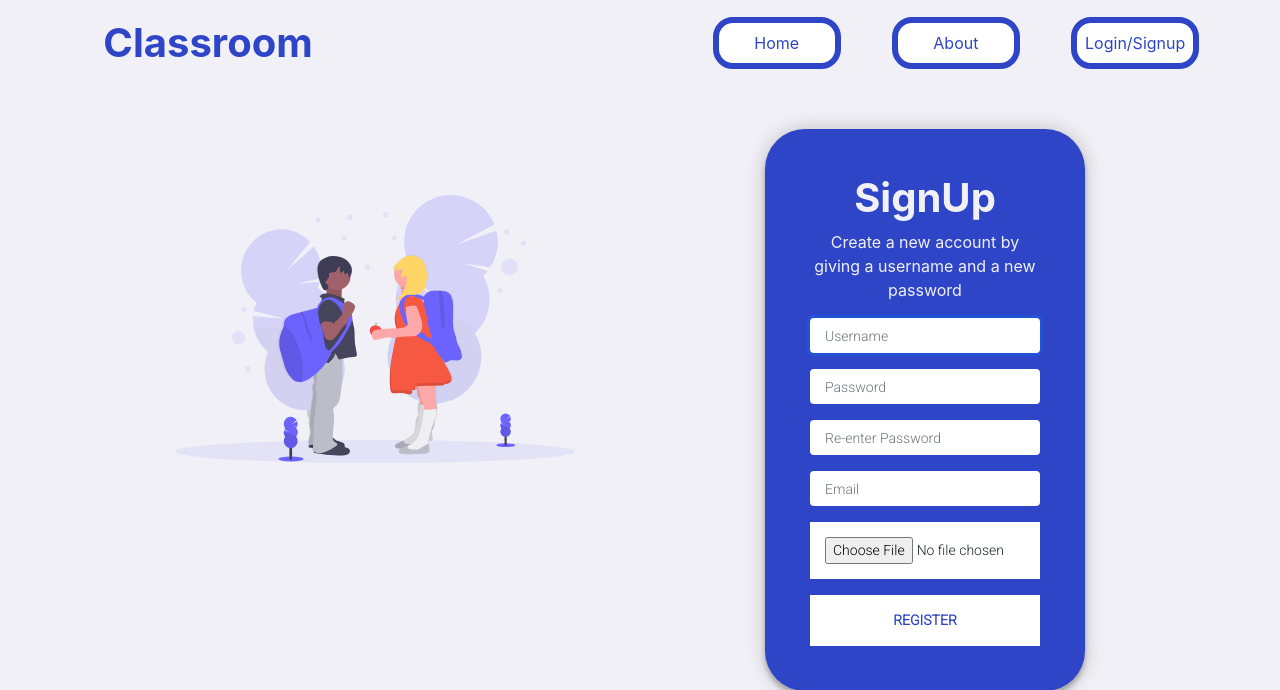
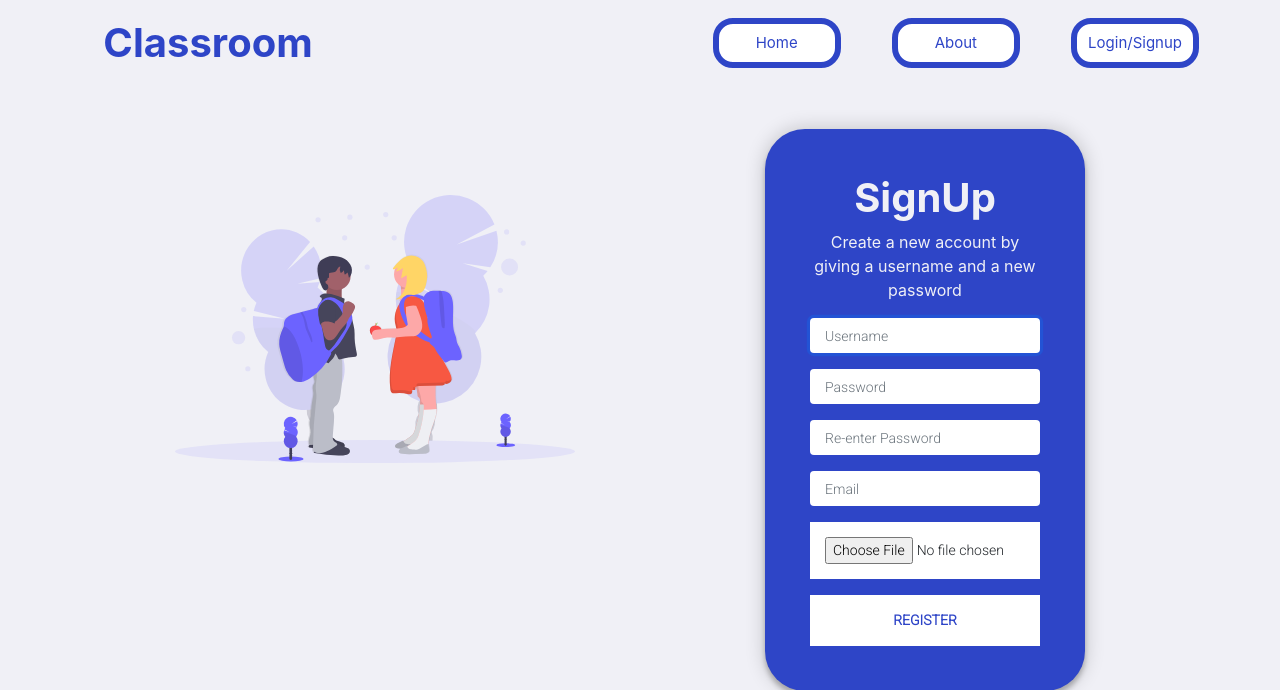
Before and after one commit to Aafiya-H/Classroom, a Django app: page /register/ in a window 1280 px wide. Shown: the top 690 px of the page. Run offline with Django 3.2, Linux system fonts and the light colour scheme; some libraries are stand-ins or nearby versions.

Commit message:
Duplicate classes handled

```diff
--- a/base/views.py
+++ b/base/views.py
@@ -163,6 +163,9 @@ def join_class_request(request):
         code = request.POST.get('class_code')
         try:
             classroom = Classrooms.objects.get(class_code=code)
+            student = Students.objects.filter(student_id = request.user, classroom_id = classroom)
+            if (student.count()!=0):
+                return redirect('home')
         except Exception as e:
             print(e)
             return JsonResponse({'status':'FAIL','message':str(e)})
--- a/static/css/main.css
+++ b/static/css/main.css
@@ -27,7 +27,7 @@ body{
     /* color: black !important; */
     width: 10vw;
     /* padding: 14px 28px !important; */
-    font-size: 16px !important;
+    font-size: 15px !important;
     cursor: pointer !important;
     margin-left: 2vw;
     margin-right: 2vw;
```
